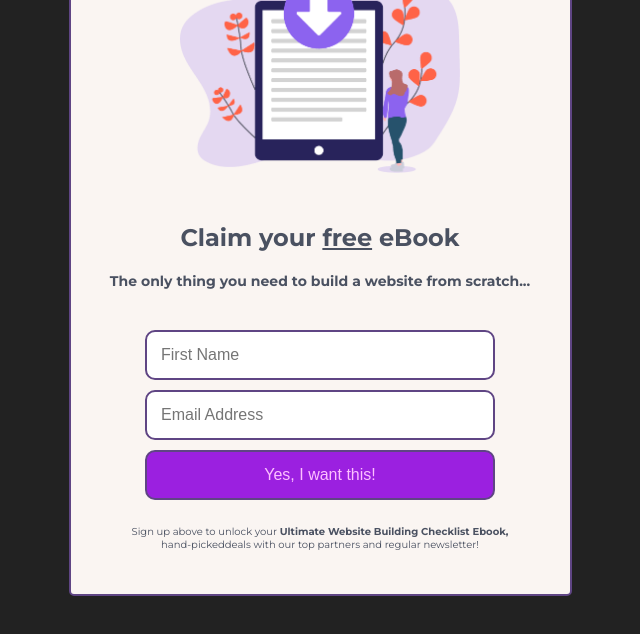
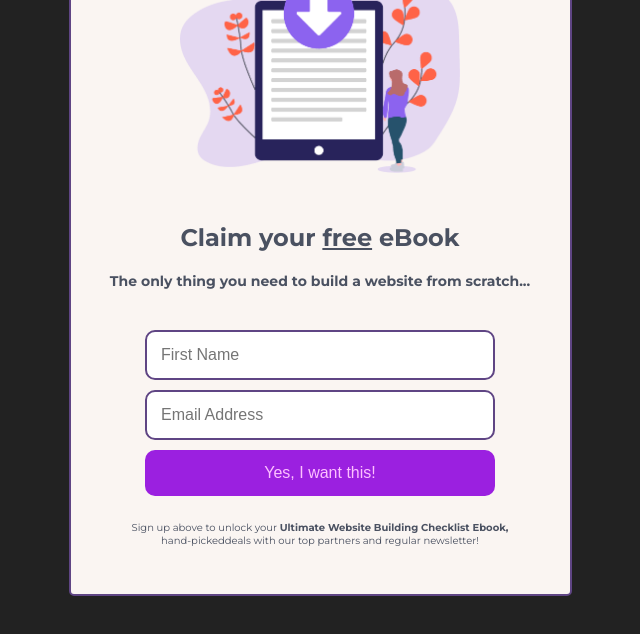
Before and after one commit to cskwasu2019/dsc-bootcamp-assignment, a plain HTML site: page index.html in a window 1280 px wide. Shown: the part 154-788 px from the top of the page, without its empty margins (320-960 px from the left). Drawn offline with Linux system fonts and the light colour scheme.

Commit message:
minnor fixes

```diff
--- a/css/main.css
+++ b/css/main.css
@@ -39,7 +39,7 @@ main {
     font-family: "Montserrat", Arial, Helvetica, sans-serif
 }
 
-section {
+section, footer {
     max-width: 90%;
     margin-left: auto;
     margin-right: auto;
@@ -95,6 +95,7 @@ section {
 #main-form input[type="submit"] {
     background: var(--secondary-background-color);
     color: var(--secondary-color);
+    border: none;
 }
 
 #main-form input[type="submit"]:hover {
```
